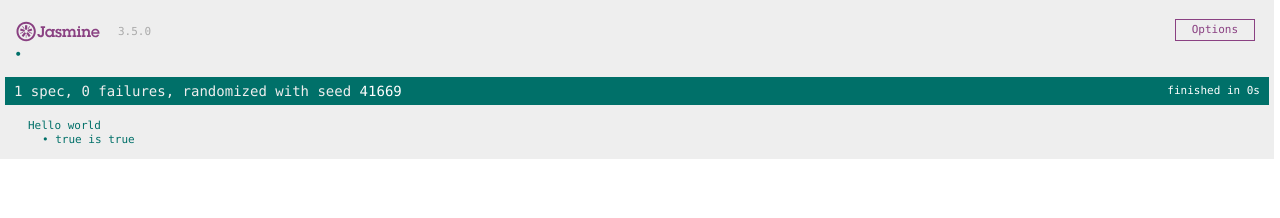
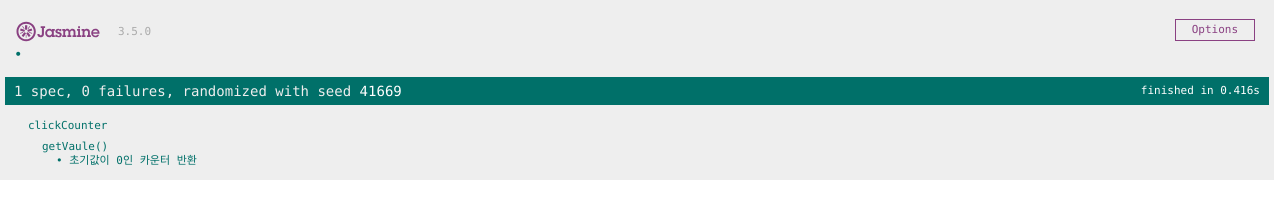
Before and after one commit to 77unny/fe-TDD, a plain HTML site: page ClickCounter/index.html in a window 1280 px wide. Drawn offline with Linux system fonts and the light colour scheme.

Commit message:
add, clickCounter 모듈의 getValue() 테스트 정의

```diff
--- /dev/null
+++ b/ClickCounter/clickCounter.js
@@ -0,0 +1,10 @@
+const app = {};
+
+app.clickCouner = () => {
+    let value = 0;
+    return {
+        getValue() {
+            return value;
+        }
+    };
+};
--- /dev/null
+++ b/ClickCounter/clickCounter.spec.js
@@ -0,0 +1,8 @@
+describe('clickCounter', () => {
+    describe('getVaule()', () => {
+        it('초기값이 0인 카운터 반환', () => {
+            const content = app.clickCouner()
+            expect(content.getValue()).toBe(0);
+        });
+    });
+});
--- a/ClickCounter/index.html
+++ b/ClickCounter/index.html
@@ -29,12 +29,7 @@
         <title>Document</title>
     </head>
     <body>
-        <script>
-            describe('Hello world', () => {
-                it('true is true', () => {
-                    expect(true).toBe(true);
-                });
-            });
-        </script>
+        <script src="clickCounter.js"></script>
+        <script src="clickCounter.spec.js"></script>
     </body>
 </html>
```
